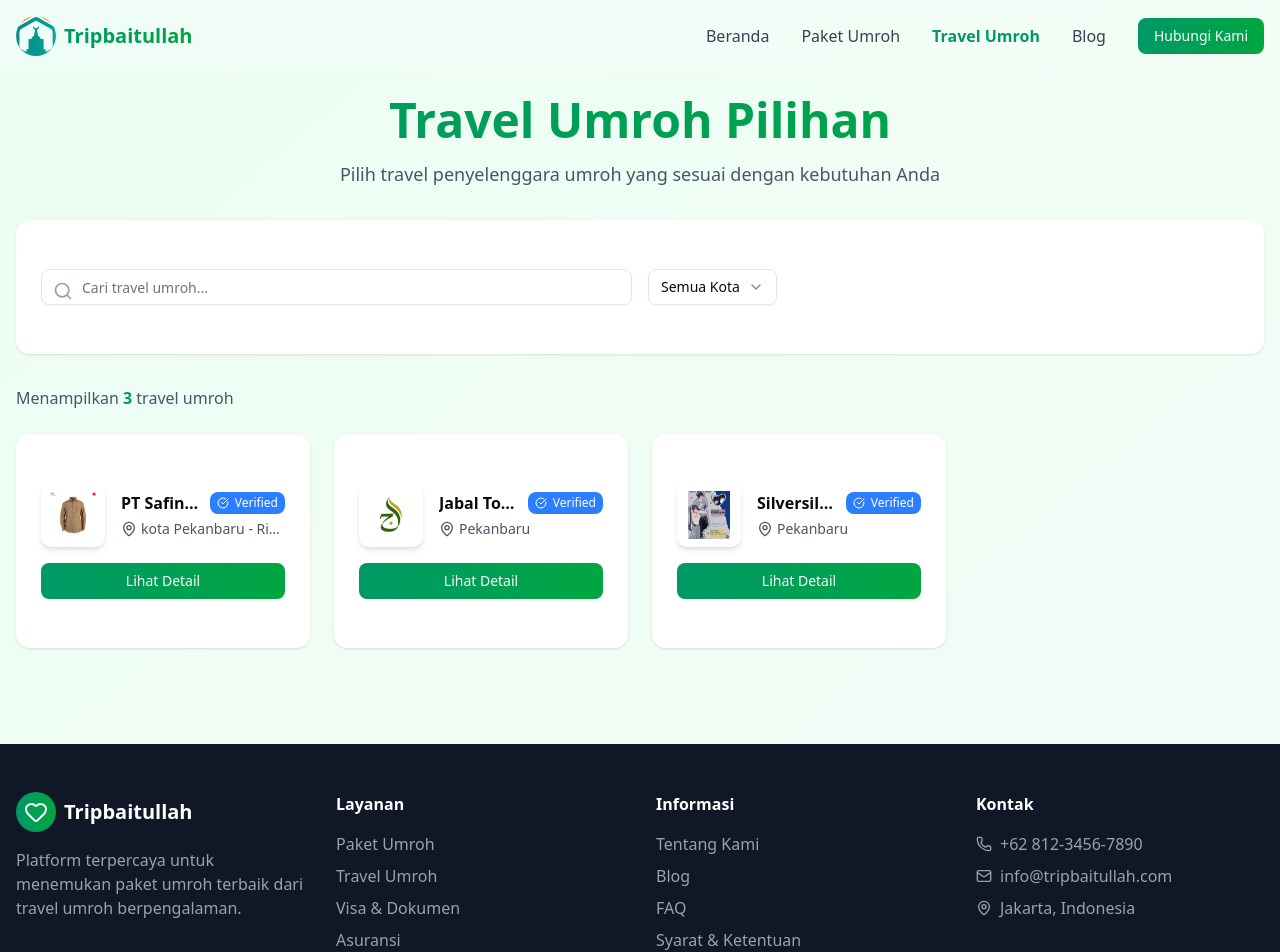
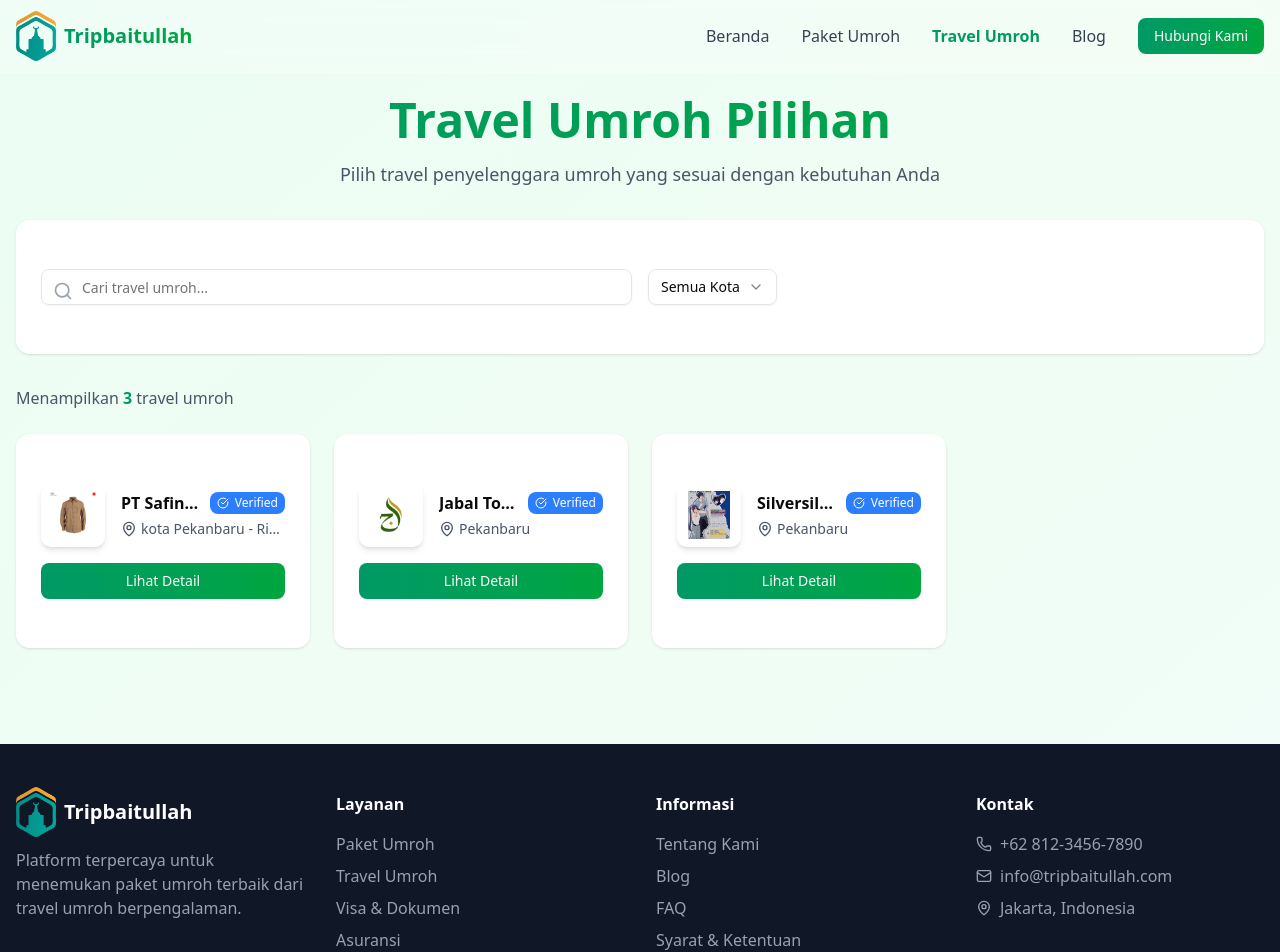
Before and after one commit to riogustifauzi/Tripbaitullah2, a Next.js app: page /travel in a window 1280 px wide. Shown: the top 952 px of the page. Built offline with nearby package versions, Linux system fonts and the light colour scheme.

Commit message:
Fix: Hilangkan masking lingkaran logo dan tambahkan logo footer di semua halaman

```diff
--- a/src/app/blog/[id]/page.tsx
+++ b/src/app/blog/[id]/page.tsx
@@ -223,7 +223,7 @@
                 <ChevronLeft className="w-6 h-6" />
               </Button>
               <div className="flex items-center space-x-2">
-                <div className="w-10 h-10 rounded-full flex items-center justify-center overflow-hidden">
+                <div className="w-10 h-10 flex items-center justify-center">
                   <Image src="/uploads/1762771904921-h15y0ji.png" alt="Tripbaitullah Logo" width={40} height={40} className="object-contain" />
                 </div>
                 <span className="text-xl font-bold bg-gradient-to-r from-emerald-600 to-green-600 bg-clip-text text-transparent">
--- a/src/app/blog/page.tsx
+++ b/src/app/blog/page.tsx
@@ -77,7 +77,7 @@
         <nav className="container mx-auto px-4 py-4">
           <div className="flex items-center justify-between">
             <div className="flex items-center space-x-2">
-              <div className="w-10 h-10 rounded-full flex items-center justify-center overflow-hidden">
+              <div className="w-10 h-10 flex items-center justify-center">
                 <Image src="/uploads/1762771904921-h15y0ji.png" alt="Tripbaitullah Logo" width={40} height={40} className="object-contain" />
               </div>
               <span className="text-xl font-bold bg-gradient-to-r from-emerald-600 to-green-600 bg-clip-text text-transparent">
@@ -257,8 +257,14 @@
           <div className="grid grid-cols-1 md:grid-cols-4 gap-8">
             <div>
               <div className="flex items-center space-x-2 mb-4">
-                <div className="w-10 h-10 bg-gradient-to-r from-emerald-600 to-green-600 rounded-full flex items-center justify-center">
-                  <Heart className="w-6 h-6 text-white" />
+                <div className="w-10 h-10 flex items-center justify-center">
+                  <Image
+                    src="/uploads/1762771919359-zayvu3d.png"
+                    alt="Tripbaitullah Logo"
+                    width={40}
+                    height={40}
+                    className="object-contain"
+                  />
                 </div>
                 <span className="text-xl font-bold">Tripbaitullah</span>
               </div>
--- a/src/app/paket/[id]/page.tsx
+++ b/src/app/paket/[id]/page.tsx
@@ -206,7 +206,7 @@
         <nav className="container mx-auto px-4 py-4">
           <div className="flex items-center justify-between">
             <div className="flex items-center space-x-2">
-              <div className="w-10 h-10 rounded-full flex items-center justify-center overflow-hidden">
+              <div className="w-10 h-10 flex items-center justify-center">
                 <Image src="/uploads/1762771904921-h15y0ji.png" alt="Tripbaitullah Logo" width={40} height={40} className="object-contain" />
               </div>
               <span className="text-xl font-bold bg-gradient-to-r from-emerald-600 to-green-600 bg-clip-text text-transparent">
--- a/src/app/travel/[id]/page.tsx
+++ b/src/app/travel/[id]/page.tsx
@@ -231,7 +231,7 @@
                 <ChevronLeft className="w-6 h-6" />
               </Button>
               <div className="flex items-center space-x-2">
-                <div className="w-10 h-10 rounded-full flex items-center justify-center overflow-hidden">
+                <div className="w-10 h-10 flex items-center justify-center">
                   <Image src="/uploads/1762771904921-h15y0ji.png" alt="Tripbaitullah Logo" width={40} height={40} className="object-contain" />
                 </div>
                 <span className="text-xl font-bold bg-gradient-to-r from-emerald-600 to-green-600 bg-clip-text text-transparent">
--- a/src/app/travel/page.tsx
+++ b/src/app/travel/page.tsx
@@ -64,7 +64,7 @@
         <nav className="container mx-auto px-4 py-4">
           <div className="flex items-center justify-between">
             <div className="flex items-center space-x-2">
-              <div className="w-10 h-10 rounded-full flex items-center justify-center overflow-hidden">
+              <div className="w-10 h-10 flex items-center justify-center">
                 <Image src="/uploads/1762771904921-h15y0ji.png" alt="Tripbaitullah Logo" width={40} height={40} className="object-contain" />
               </div>
               <span className="text-xl font-bold bg-gradient-to-r from-emerald-600 to-green-600 bg-clip-text text-transparent">
@@ -226,8 +226,14 @@
           <div className="grid grid-cols-1 md:grid-cols-4 gap-8">
             <div>
               <div className="flex items-center space-x-2 mb-4">
-                <div className="w-10 h-10 bg-gradient-to-r from-emerald-600 to-green-600 rounded-full flex items-center justify-center">
-                  <Heart className="w-6 h-6 text-white" />
+                <div className="w-10 h-10 flex items-center justify-center">
+                  <Image
+                    src="/uploads/1762771919359-zayvu3d.png"
+                    alt="Tripbaitullah Logo"
+                    width={40}
+                    height={40}
+                    className="object-contain"
+                  />
                 </div>
                 <span className="text-xl font-bold">Tripbaitullah</span>
               </div>
--- a/src/components/admin/AdminSidebar.tsx
+++ b/src/components/admin/AdminSidebar.tsx
@@ -85,9 +85,9 @@
         <div className="flex items-center justify-between h-16 px-4 border-b border-gray-200">
           {isOpen && (
             <Link href="/paneladmin" className="flex items-center space-x-2">
-              <div className="w-8 h-8 rounded-full overflow-hidden">
+              <div className="w-8 h-8 flex items-center justify-center">
                 <Image
-                  src="/logo.svg"
+                  src="/uploads/1762771904921-h15y0ji.png"
                   alt="Tripbaitullah"
                   width={32}
                   height={32}
@@ -100,12 +100,12 @@
             </Link>
           )}
           {!isOpen && (
-            <div className="w-8 h-8 rounded-full overflow-hidden mx-auto">
+            <div className="w-8 h-8 flex items-center justify-center mx-auto">
               <Image
-                src="/logo.svg"
+                src="/uploads/1762771904921-h15y0ji.png"
                 alt="Tripbaitullah"
                 width={32}
-                height={32}
+                  height={32}
                 className="object-contain"
               />
             </div>
--- a/src/lib/data/blogs.json
+++ b/src/lib/data/blogs.json
@@ -12,7 +12,7 @@
     ],
     "author": "Admin",
     "publishedAt": "2025-11-11T04:39:55.438Z",
-    "views": 2,
+    "views": 3,
     "status": "published",
     "metaTitle": "Persiapan Umroh bagi Wanita: Panduan Lengkap, Ibadah Nyaman",
     "metaDescription": "Temukan panduan lengkap persiapan umroh bagi wanita — niat, kesehatan, perlengkapan, hingga tips menjaga kenyamanan dan kekhusyukan ibadah di Tanah Suci.",
```
